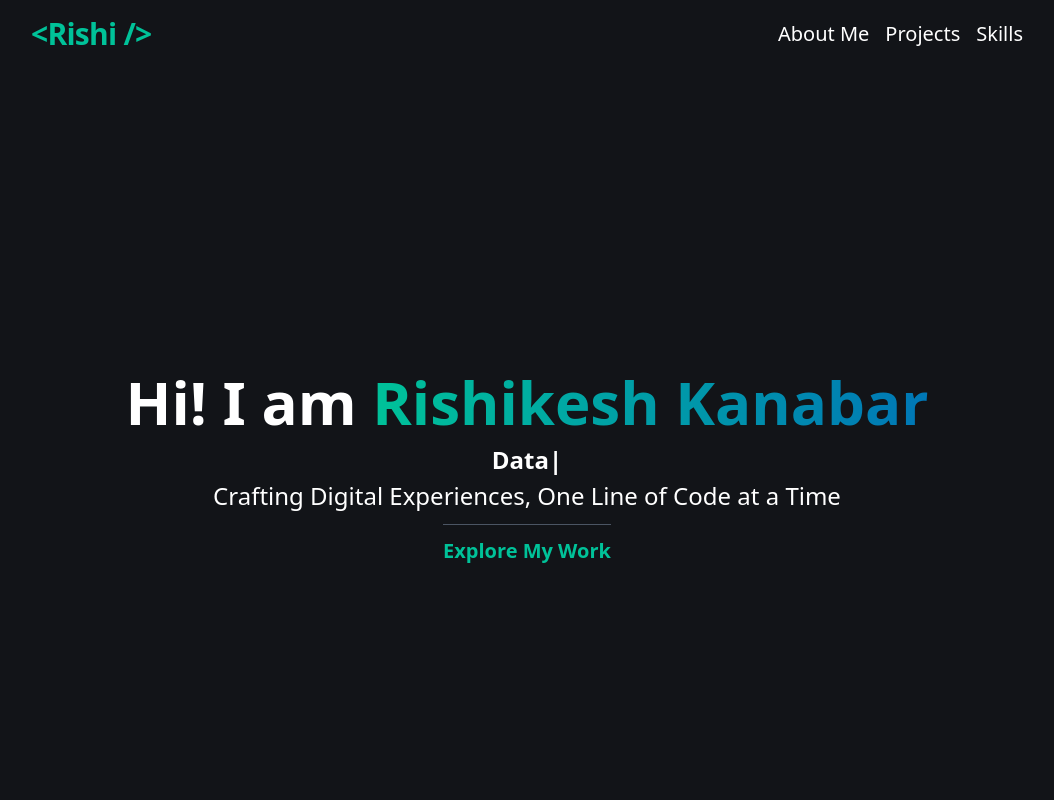
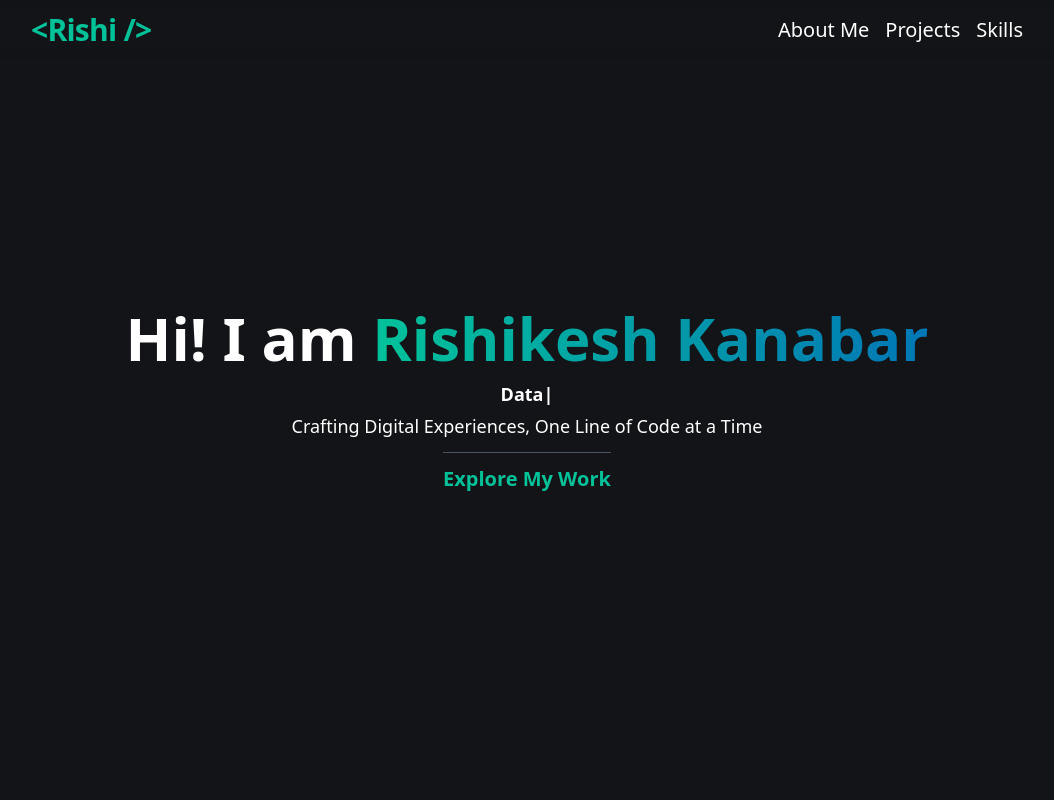
Before and after one commit to RishikeshNK/portfolio, a React (Vite) app: page / in a window 1280 px wide. Shown: the top 800 px of the page, without its empty margins (113-1167 px from the left). Built offline with nearby package versions, Linux system fonts and the light colour scheme.

Commit message:
fix: improve placement of components and readability

```diff
--- a/src/components/Hero.jsx
+++ b/src/components/Hero.jsx
@@ -35,7 +35,7 @@ const Hero = () => {
           Rishikesh Kanabar
         </span>
       </h1>
-      <p className="text-sm sm:text-base md:text-xl lg:text-2xl mb-2 sm:mb-3 text-center">
+      <p className="text-xs sm:text-sm md:text-base lg:text-lg mb-2 sm:mb-3 text-center">
         <span className="font-semibold block mb-1">
           <span ref={el}></span>
         </span>
--- a/src/components/Navbar.jsx
+++ b/src/components/Navbar.jsx
@@ -9,7 +9,7 @@ const Navbar = () => {
     /* TODO: Make the navigation bar sticky */
   }
   return (
-    <nav className="top-0 z-10 p-4">
+    <nav className="fixed top-0 left-0 right-0 z-10 p-3 backdrop-blur bg-opacity-50">
       <div className="max-w-5xl mx-auto px-4">
         <div className="flex items-center justify-between">
           <a
```
